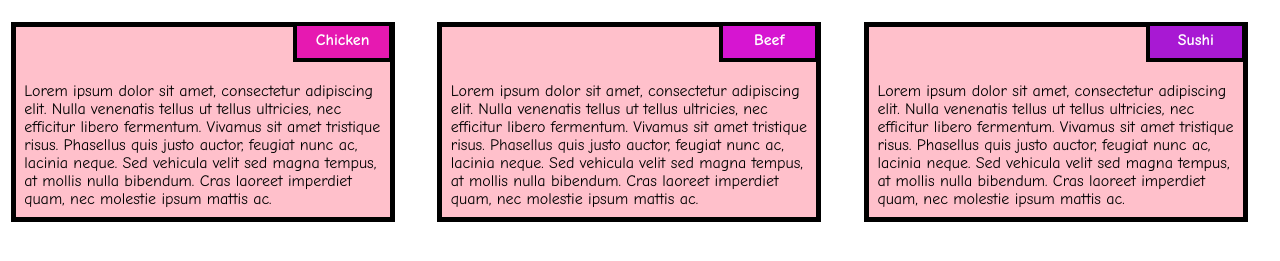
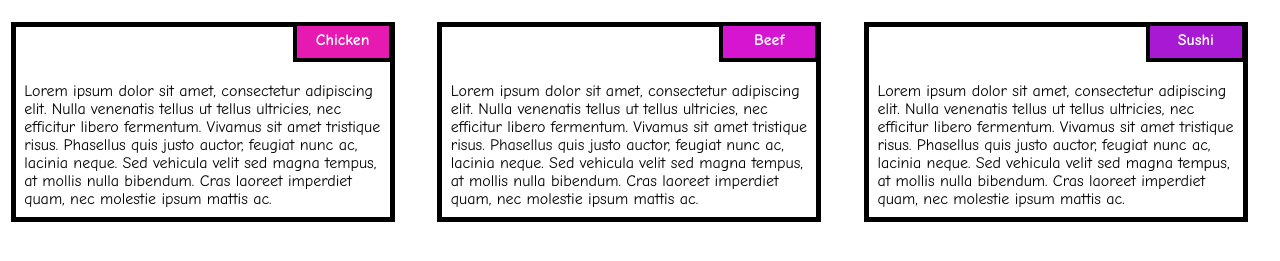
Before and after one commit to Ibeagwu/Coursera-test, a plain HTML site: page module2_solution/index.html in a window 1280 px wide. Shown: the part 95-356 px from the top of the page. Drawn offline with Linux system fonts and the light colour scheme.

Commit message:
Update style.css

```diff
--- a/module2_solution/style.css
+++ b/module2_solution/style.css
@@ -52,7 +52,7 @@
     font-size: 25px;
     padding: 2%;
     padding-top: 55px;
-    background-color: pink;
+    background-color: ash;
   }
 
   .name1{
```
